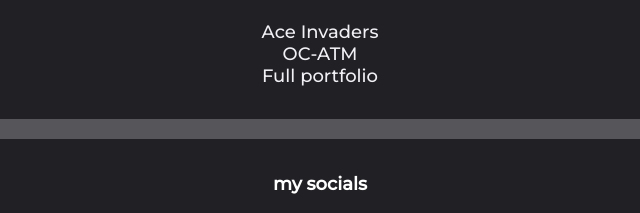
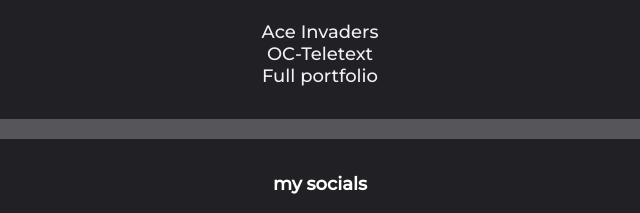
Before and after one commit to daysantace/daysantace.github.io, a plain HTML site: page index.html in a window 1280 px wide. Shown: the part 521-734 px from the top of the page, 320-960 px from the left. Drawn offline with Linux system fonts and the light colour scheme.

Commit message:
fix of name

```diff
--- a/index.html
+++ b/index.html
@@ -22,7 +22,7 @@
     <div>
       <h4>stuff i've made</h4>
       <a href="https://github.com/daysantace/AceInvaders">Ace Invaders</a><br>
-      <a href="https://github.com/daysantace/oc-atm">OC-ATM</a><br>
+      <a href="https://github.com/daysantace/oc-teletext">OC-Teletext</a><br>
       <a href="https://github.com/daysantace?tab=repositories">Full portfolio</a><br> <br>
     </div>
     <div>
```
